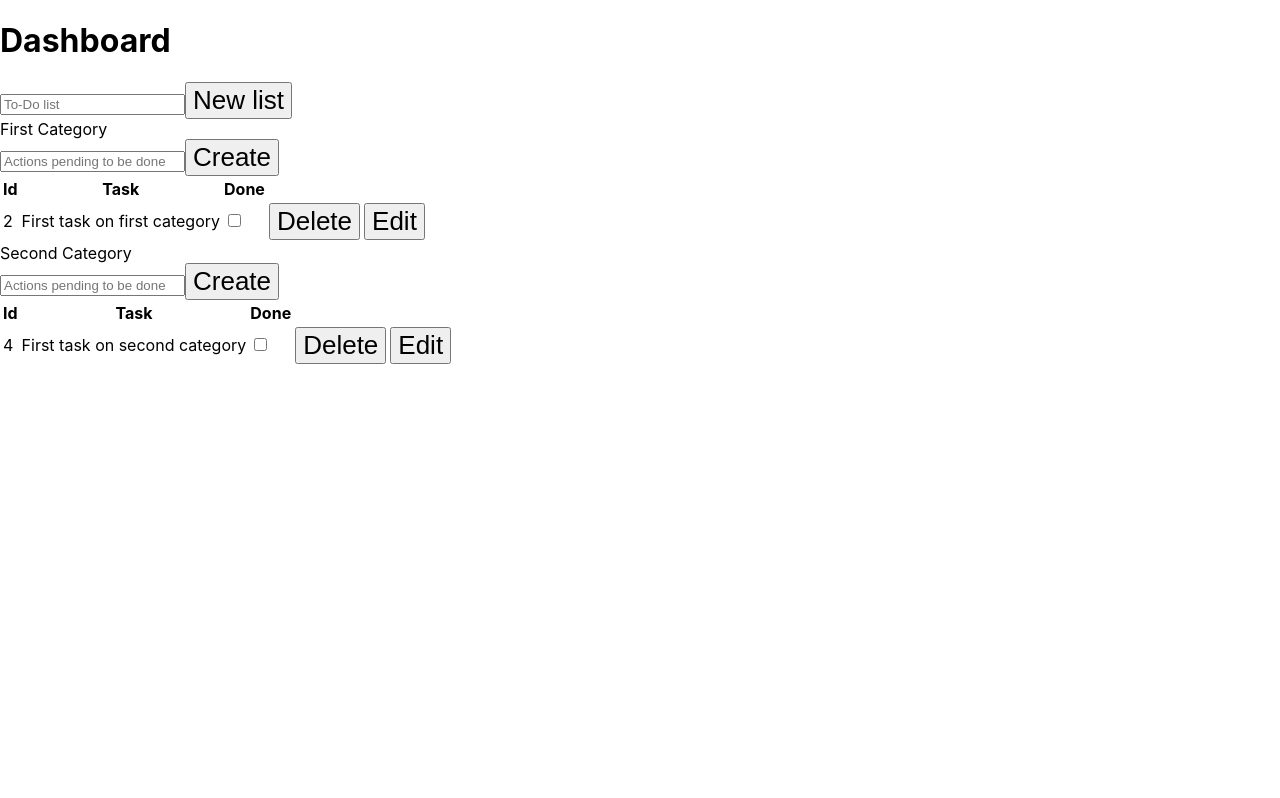
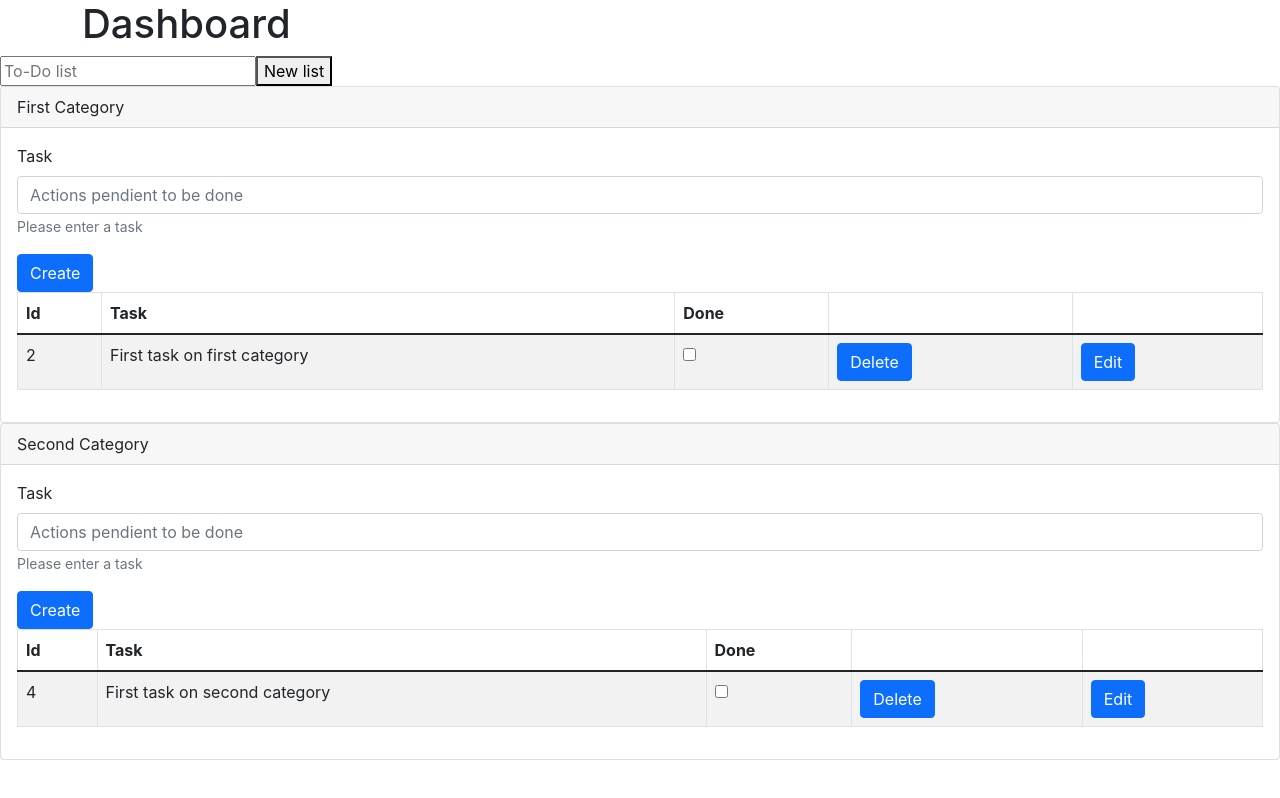
Before and after one commit to johnnycastro72/final-project-fe, a React (Vite) app: page / in a window 1280 px wide. Built offline with nearby package versions, Linux system fonts and the light colour scheme.

Commit message:
Task Form
I am implementing the form task to be able to create a new task, the checkbox already works, pending fetch data from backend.

```diff
--- a/src/App.jsx
+++ b/src/App.jsx
@@ -3,6 +3,7 @@ import CategoryForm from "./components/CategoryForm";
 import CategoryList from "./components/CategoryList";
 import Header from "./components/Header";
 import StoreProvider from "./stateManagement/StoreProvider";
+import 'bootstrap/dist/css/bootstrap.min.css';
 
 function App() {
   return (
--- a/src/components/CategoryList.jsx
+++ b/src/components/CategoryList.jsx
@@ -6,8 +6,14 @@ import TaskForm from "./TaskForm";
 const CategoryList = () => {
   const { state, dispatch } = useContext(Store);
 
-  const onCheck = (e) => {
-    console.log(e);
+  const onCheckbox = (event, task) => {
+    const checked = event.currentTarget.checked;
+    console.log(checked);
+    dispatch({
+      type: "update-done",
+      payload: {...task,
+      done: checked}
+    })
   };
   console.log(state);
   return (
@@ -36,9 +42,8 @@ const CategoryList = () => {
                         <td style={tas.done?{textDecoration: 'line-through'}:{}}>{tas.message}</td>
                         <td>
                           <input
-                            onChange={onCheck}
+                            onChange={(event) => onCheckbox(event, tas)}
                             type="checkbox"
-                            checked={tas.done}
                           />
                         </td>
                         <td>
--- a/src/components/TaskForm.jsx
+++ b/src/components/TaskForm.jsx
@@ -1,14 +1,19 @@
 import React, { useRef } from "react";
+import { Form,Button } from "react-bootstrap"
 import { Store } from "../stateManagement/StoreProvider";
 
 const TaskForm = () => {
   const formTask = useRef(null);
 
   return (
-    <form ref={formTask}>
-      <input type="text" name="message" placeholder="Actions pending to be done" />
-      <button>Create</button>
-    </form>
+    <Form ref={formTask}>
+      <Form.Group className="mb-3" controlId="formTaskMessage">
+        <Form.Label>Task</Form.Label>
+        <Form.Control type="text" placeholder="Actions pendient to be done"></Form.Control>
+        <Form.Text className="text-muted">Please enter a task</Form.Text>
+      </Form.Group>
+      <Button variant="primary" type="submit">Create</Button>
+    </Form>
   );
 };
 
--- a/src/stateManagement/Reducer.jsx
+++ b/src/stateManagement/Reducer.jsx
@@ -5,6 +5,19 @@ function reducer(state, action) {
         ...state,
         tasks: action.payload,
       };
+      return state;
+    case "update-done":
+      const newListofCategories = state.listOfCategories.map((cat) => {
+        cat.tasks.map((task) => {
+          if (task.id == action.payload.id) {
+            task.done = action.payload.done;
+          }
+          return task;
+        });
+        return cat;
+      });
+      const newStateModifiedCheckbox = {...state, listOfCategories: newListofCategories}
+      return newStateModifiedCheckbox;
   }
 }
 
```
